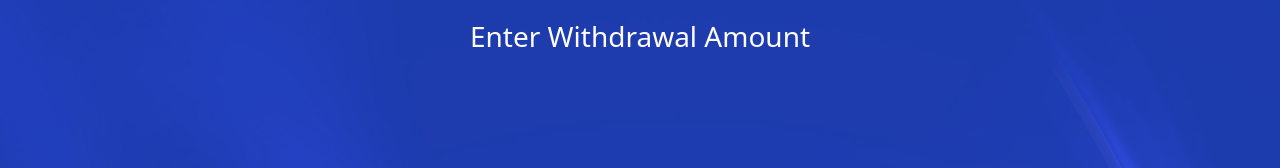
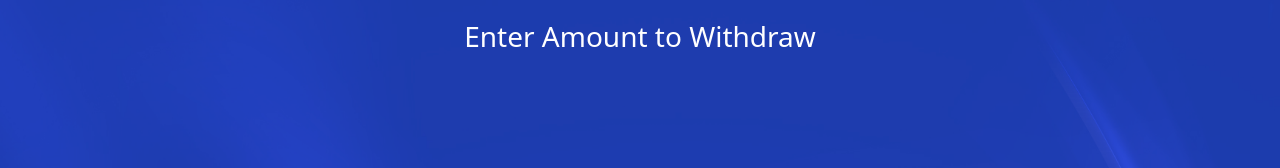
Before and after one commit to 08-Aditya-Mishra/VB6Migration-Frontend, a React (Create React App) app: page /withdraw in a window 1280 px wide. Shown: the top 168 px of the page. Built offline with nearby package versions, Linux system fonts and the light colour scheme.

Commit message:
Updated Withdraw.js

```diff
--- a/src/ATM/Withdraw.js
+++ b/src/ATM/Withdraw.js
@@ -53,7 +53,7 @@ const Withdraw = () => {
     }
 
     const handleEnter = () => {
-        axios.post('http://localhost:5178/Transaction/withdraw', { accountNo: accountNo, transactionAmount: transactionAmount })
+        axios.post('https://localhost:7286/Transaction/withdraw', { accountNo: accountNo, transactionAmount: transactionAmount })
             .then(response => {
                 const accounts = response.data;
                 if (accounts) {
@@ -71,8 +71,8 @@ const Withdraw = () => {
     return (
         <div className='withdrawBG'>
             <div className='withdraw-body'>
-                <div className='withdraw-header withdraw-header-style'>
-                    <h3>Enter Withdrawal Amount</h3>
+                <div className='withdraw-header'>
+                    <h3>Enter Amount to Withdraw</h3>
                 </div>
                 <div className="withdraw-container">
                     <div className="withdraw-output">
```
